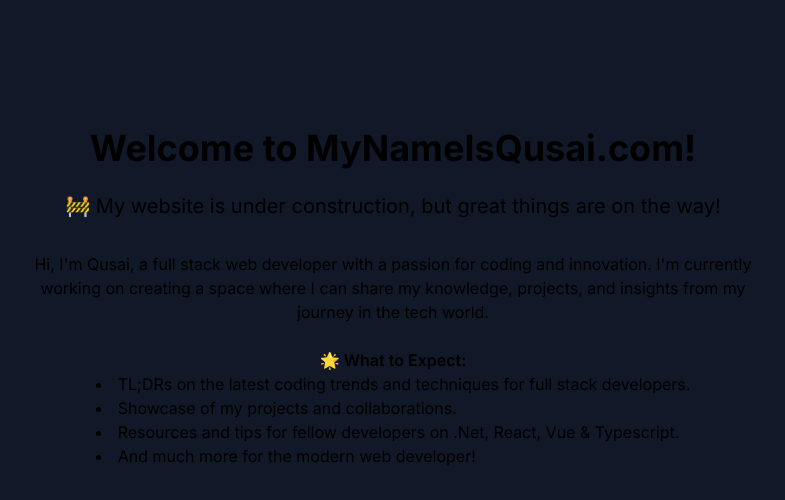
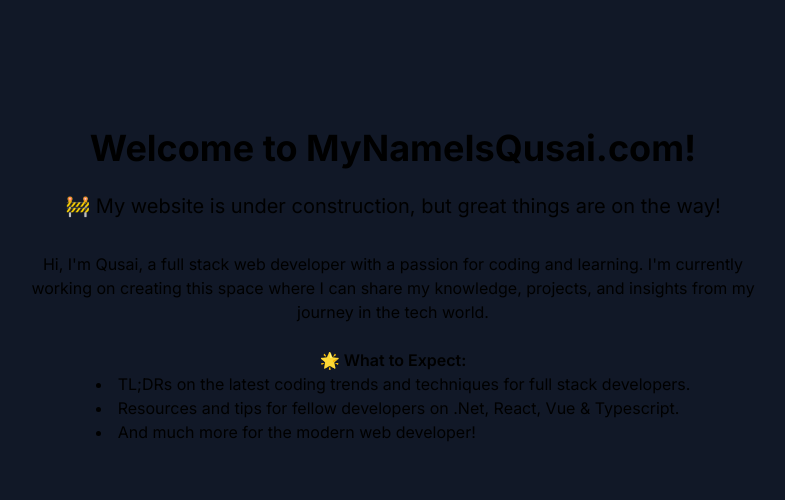
Before and after one commit to QusaiSabri/my-name-is-qusai, a Next.js app: page / in a window 1280 px wide. Shown: the top 500 px of the page, without its empty margins (247-1032 px from the left). Built offline with nearby package versions, Linux system fonts and the light colour scheme.

Commit message:
Testing CI/CD

```diff
--- a/src/app/page.tsx
+++ b/src/app/page.tsx
@@ -8,14 +8,13 @@
 
       <section className="mb-6">
         <article className="max-w-[750px] mx-auto mb-6">
-          <p>Hi, I&apos;m Qusai, a full stack web developer with a passion for coding and innovation. I&apos;m currently working on creating a space where I can share my knowledge, projects, and insights from my journey in the tech world.</p>
+          <p>Hi, I&apos;m Qusai, a full stack web developer with a passion for coding and learning. I&apos;m currently working on creating this space where I can share my knowledge, projects, and insights from my journey in the tech world.</p>
         </article>
 
         <aside>
           <p className="font-semibold">🌟 What to Expect:</p>
           <ul className="list-disc list-inside mb-6 text-left inline-block">
             <li>TL;DRs on the latest coding trends and techniques for full stack developers.</li>
-            <li>Showcase of my projects and collaborations.</li>
             <li>Resources and tips for fellow developers on .Net, React, Vue & Typescript.</li>
             <li>And much more for the modern web developer!</li>
           </ul>
@@ -23,7 +22,6 @@
       </section>
 
       <footer>
-        {/* Footer content like social media links, contact info, etc., can go here */}
       </footer>
     </main>
   )
```
